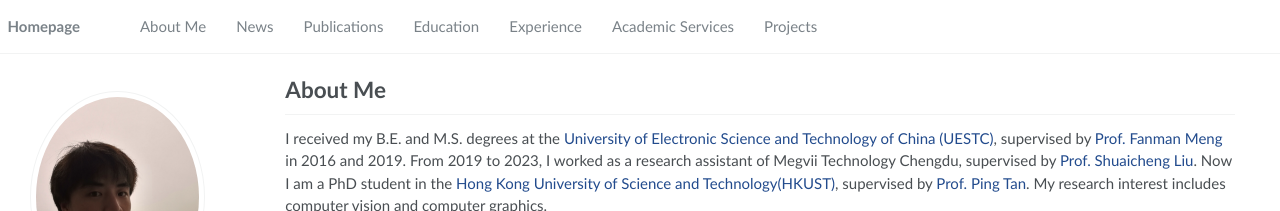
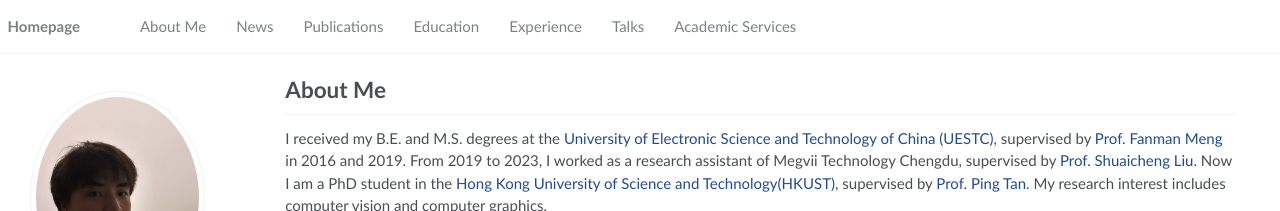
Before and after one commit to coolbeam/coolbeam.github.io, a Jekyll site: the page built from _pages/about.md, in a window 1280 px wide. Shown: the top 211 px of the page. Built offline with Jekyll 4.4.1, drawn with Linux system fonts in a browser that asks for light colours; some web fonts are replaced.

Commit message:
Update navigation.yml

```diff
--- a/_data/navigation.yml
+++ b/_data/navigation.yml
@@ -15,8 +15,8 @@ main:
   - title: "Experience"
     url: "/#experience"
 
+  - title: "Talks"
+    url: "/#Talks"
+
   - title: "Academic Services"
     url: "/#academic-services"
-
-  - title: "Projects"
-    url: "/#projects"
```
